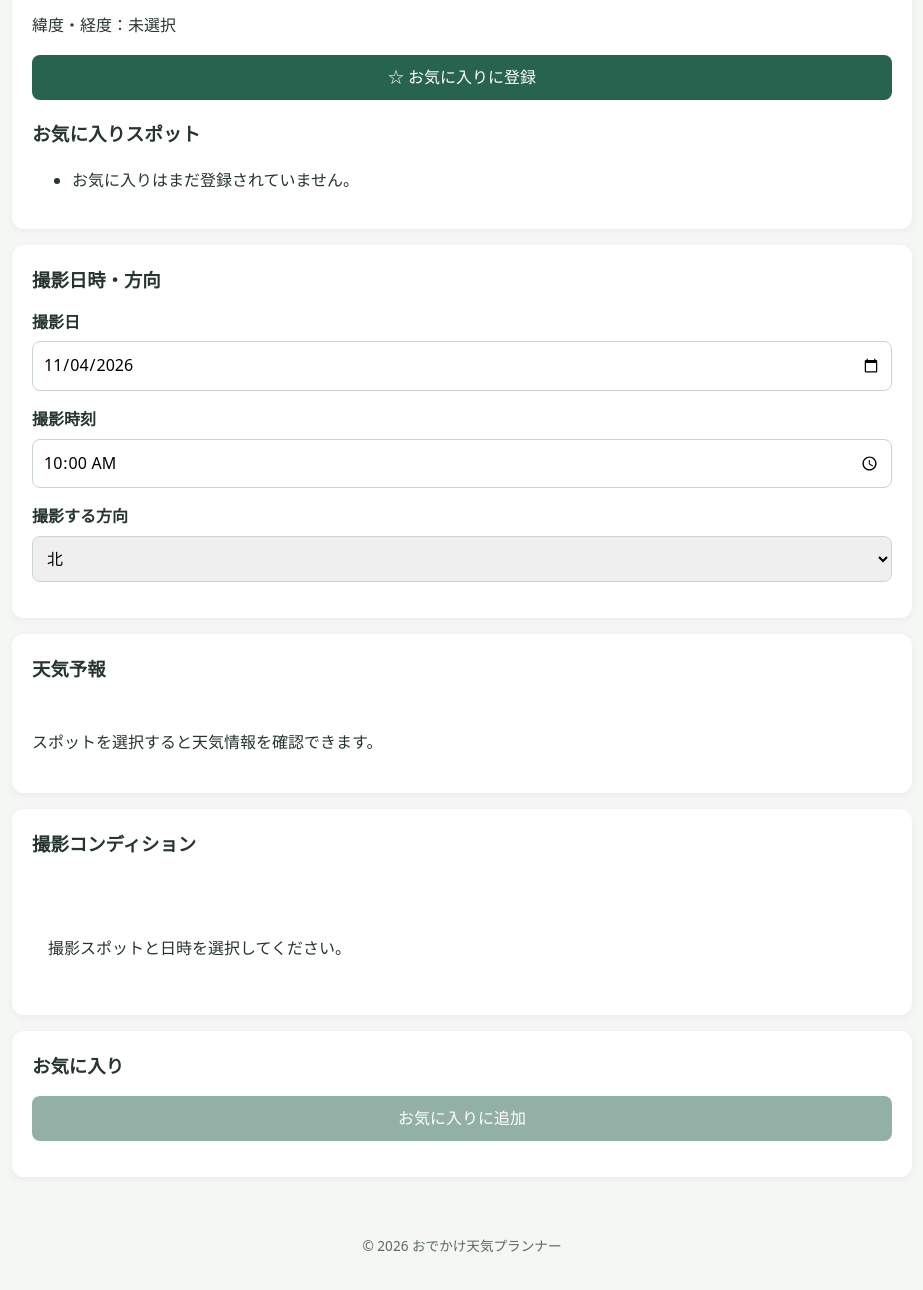
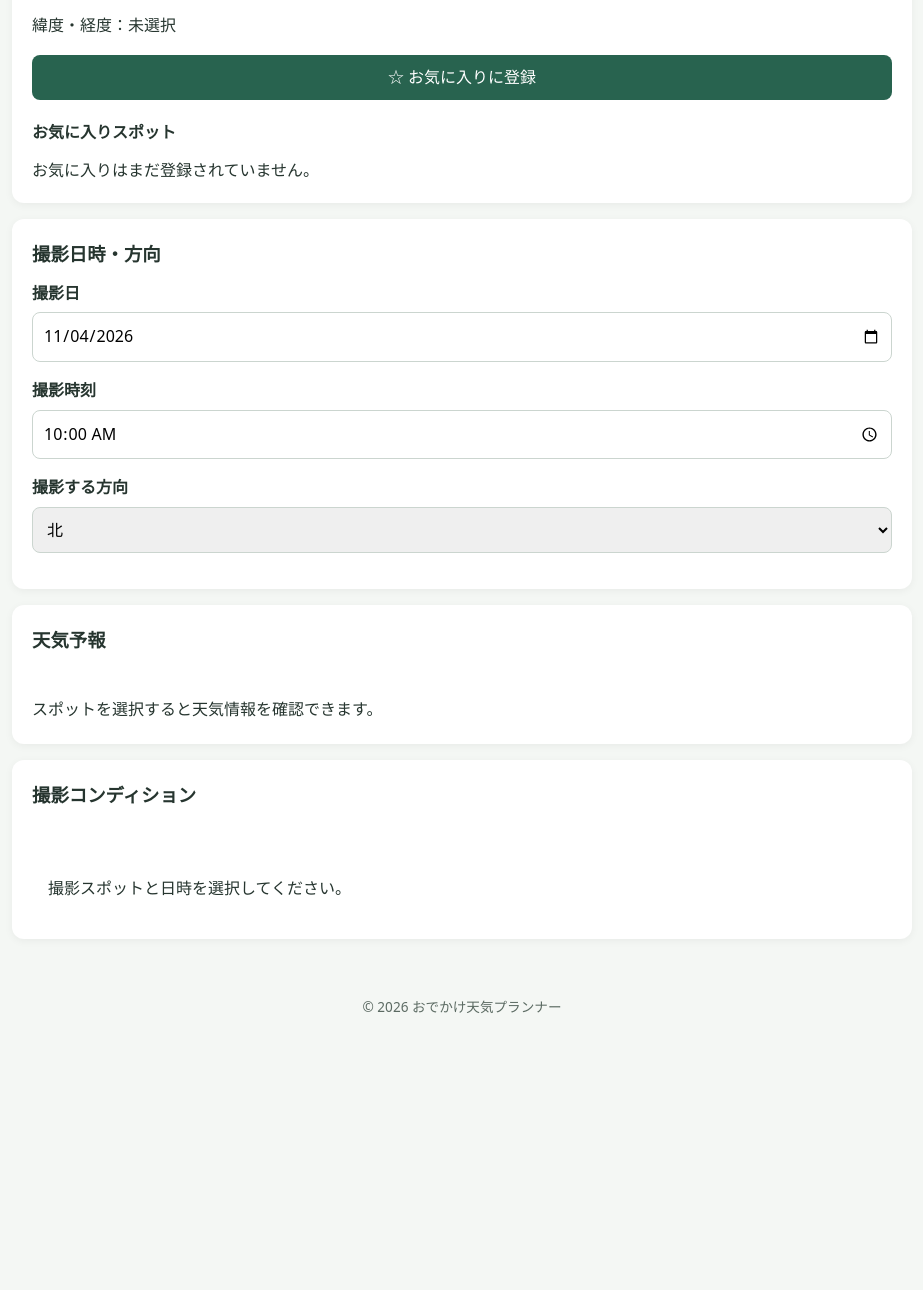
Before and after one commit to Hitomith12rS/odekake-weather-planner, a plain HTML site: page index.html in a window 1280 px wide. Shown: the part 402-1692 px from the top of the page, without its empty margins (178-1101 px from the left). After the commit the page ends 1454 px from the top, so only its background shows below. Drawn offline with Linux system fonts and the light colour scheme.

Commit message:
画面レイアウトとレスポンシブ表示を調整

```diff
--- a/css/style.css
+++ b/css/style.css
@@ -41,6 +41,7 @@ body {
 
 .card h2 {
   margin-top: 0;
+  margin-bottom: 12px;
   font-size: 1.15rem;
 }
 
@@ -90,20 +91,32 @@ button:disabled {
   }
 }
 
+/* ==========================
+   天気情報
+========================== */
+
 #weather-result {
+  margin: 8px 0 0;
+  min-height: 48px;
   white-space: pre-line;
   line-height: 1.8;
 }
 
-#sun-result {
-  white-space: pre-line;
+/* ==========================
+   撮影コンディション
+========================== */
+
+#light-condition {
+  margin-top: 8px;
+  padding: 16px;
+  border-radius: 8px;
   line-height: 1.8;
 }
 
-/* 撮影コンディション共通 */
-#light-condition {
-  padding: 16px;
-  border-radius: 8px;
+#sun-result {
+  margin: 8px 0 0;
+  min-height: 48px;
+  white-space: pre-line;
   line-height: 1.8;
 }
 
@@ -130,3 +143,45 @@ button:disabled {
   background-color: #eeeeee;
   border-left: 5px solid #757575;
 }
+
+/* ==========================
+   お気に入り一覧
+========================== */
+
+.favorite-area {
+  margin-top: 20px;
+}
+
+.favorite-area h3 {
+  margin-bottom: 12px;
+  font-size: 1rem;
+}
+
+#favorite-list {
+  display: grid;
+  grid-template-columns: repeat(auto-fit, minmax(160px, 1fr));
+  gap: 10px;
+  margin: 0;
+  padding: 0;
+  list-style: none;
+}
+
+#favorite-list li {
+  min-width: 0;
+}
+
+#favorite-list button {
+  width: 100%;
+  min-height: 44px;
+  padding: 10px 14px;
+  text-align: left;
+  color: #28634f;
+  background: #e8f1ed;
+  border: 1px solid #cbded4;
+  border-radius: 8px;
+  transition: background-color 0.2s;
+}
+
+#favorite-list button:hover {
+  background: #d5e7dd;
+}
--- a/index.html
+++ b/index.html
@@ -87,14 +87,6 @@
           </p>
         </div>
       </section>
-
-      <section class="card">
-        <h2>お気に入り</h2>
-        <button id="favorite-button" type="button" disabled>
-          お気に入りに追加
-        </button>
-        <ul id="favorite-list"></ul>
-      </section>
     </main>
 
     <footer class="site-footer">
```
